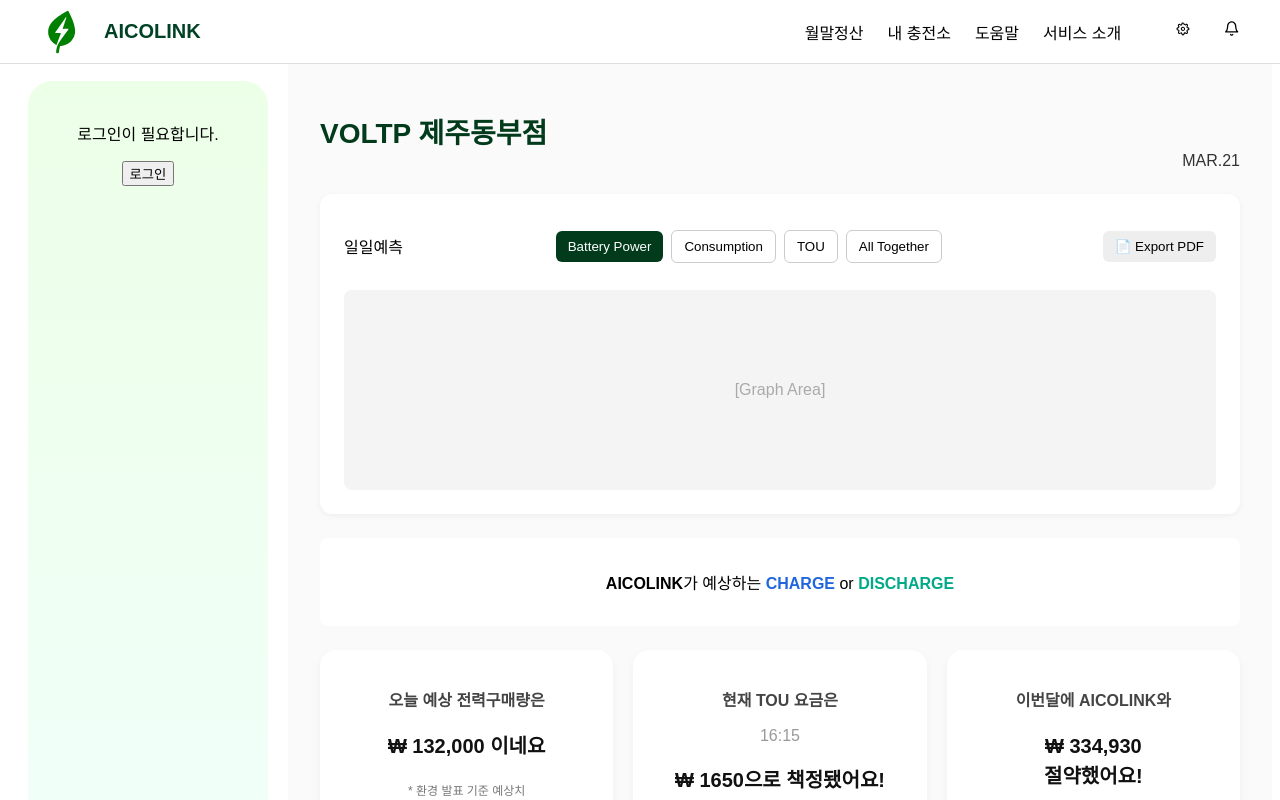
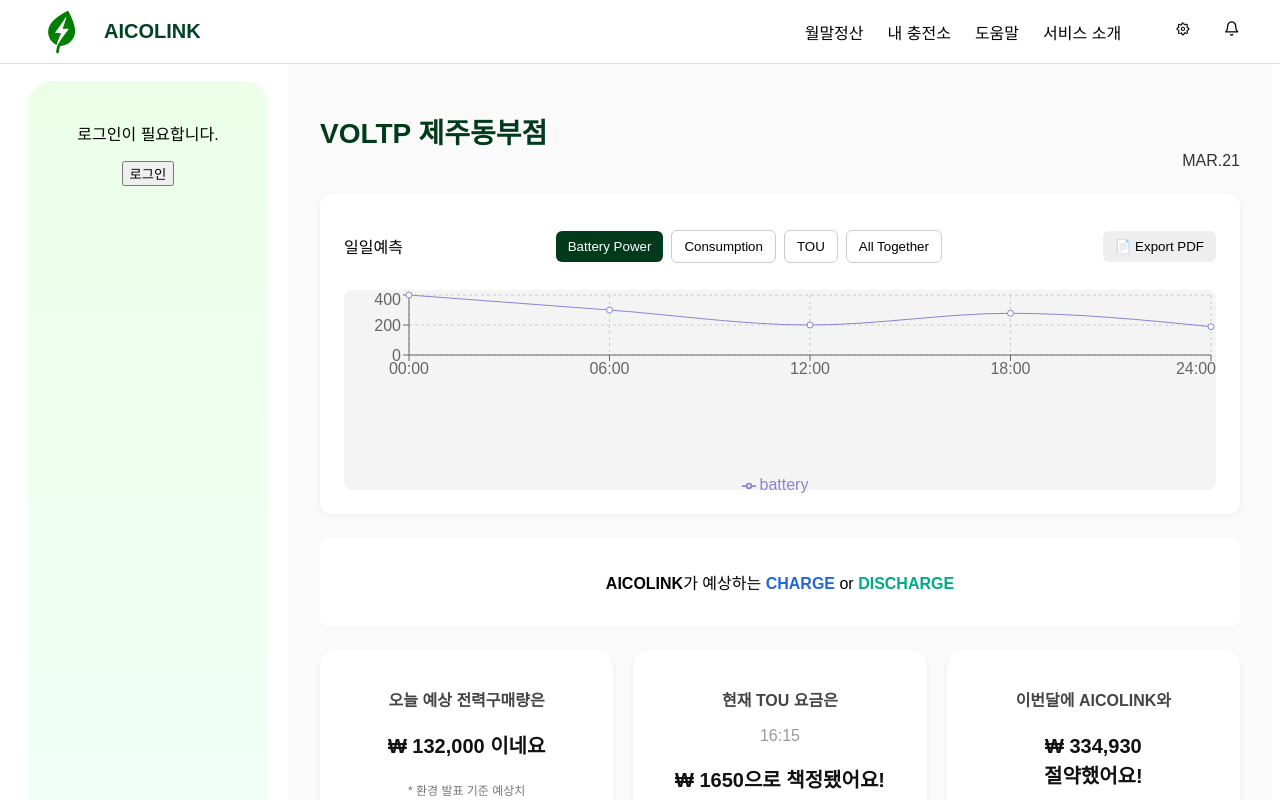
Before and after one commit to Capstone-whiteday/frontend-aicolink, a React (Vite) app: page / in a window 1280 px wide. Shown: the top 800 px of the page. Built offline with nearby package versions, Linux system fonts and the light colour scheme.

Commit message:
그래프 생기기 성공:initial

```diff
--- a/package.json
+++ b/package.json
@@ -12,7 +12,8 @@
   "dependencies": {
     "react": "^19.1.0",
     "react-dom": "^19.1.0",
-    "react-router-dom": "^7.6.0"
+    "react-router-dom": "^7.6.0",
+    "recharts": "^2.15.3"
   },
   "devDependencies": {
     "@eslint/js": "^9.25.0",
--- a/src/Components/Dashboard.jsx
+++ b/src/Components/Dashboard.jsx
@@ -1,4 +1,16 @@
 import './Dashboard.css';
+import { LineChart, Line, XAxis, YAxis, CartesianGrid, Tooltip, Legend, ResponsiveContainer } from 'recharts';
+
+
+const data = [
+  { name: '00:00', battery: 400 },
+  { name: '06:00', battery: 300 },
+  { name: '12:00', battery: 200 },
+  { name: '18:00', battery: 278 },
+  { name: '24:00', battery: 189 },
+];
+
+
 
 const Dashboard = () => {
   return (
@@ -21,7 +33,18 @@
           </div>
           <button className="export-btn">📄 Export PDF</button>
         </div>
-        <div className="graph-placeholder">[Graph Area]</div>
+        <div className="graph-placeholder">
+          <ResponsiveContainer width="100%" height={300}>
+            <LineChart data={data}>
+              <CartesianGrid strokeDasharray="3 3" />
+              <XAxis dataKey="name" />
+              <YAxis />
+              <Tooltip />
+              <Legend />
+              <Line type="monotone" dataKey="battery" stroke="#8884d8" activeDot={{ r: 8 }} />
+            </LineChart>
+          </ResponsiveContainer>
+        </div>
       </div>
 
       {/* 결과 요약 바 */}
```
Also changed, not shown: 1 other file (tests, documents, lock files or other folders).
